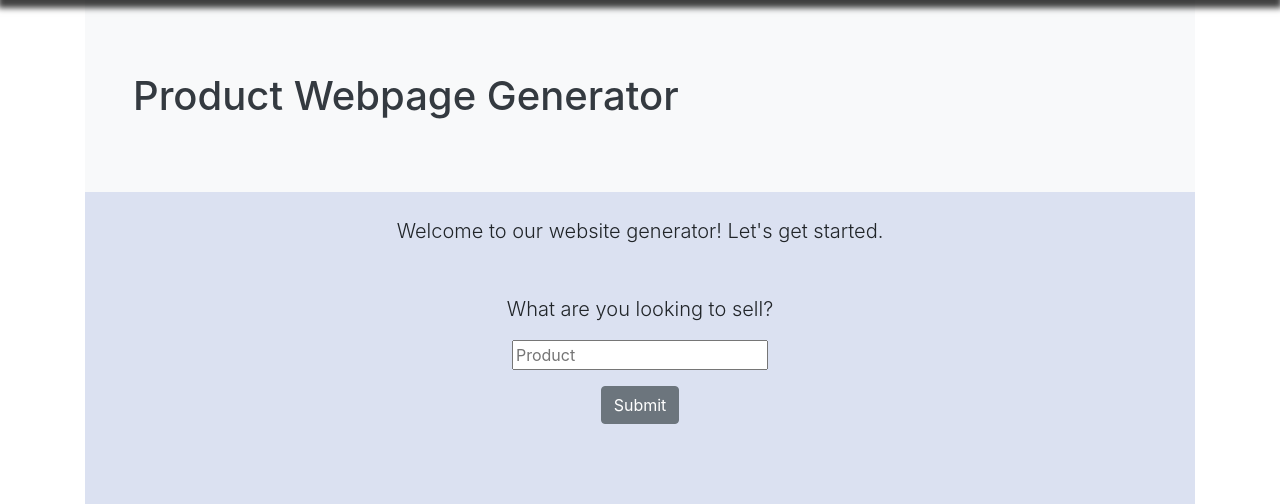
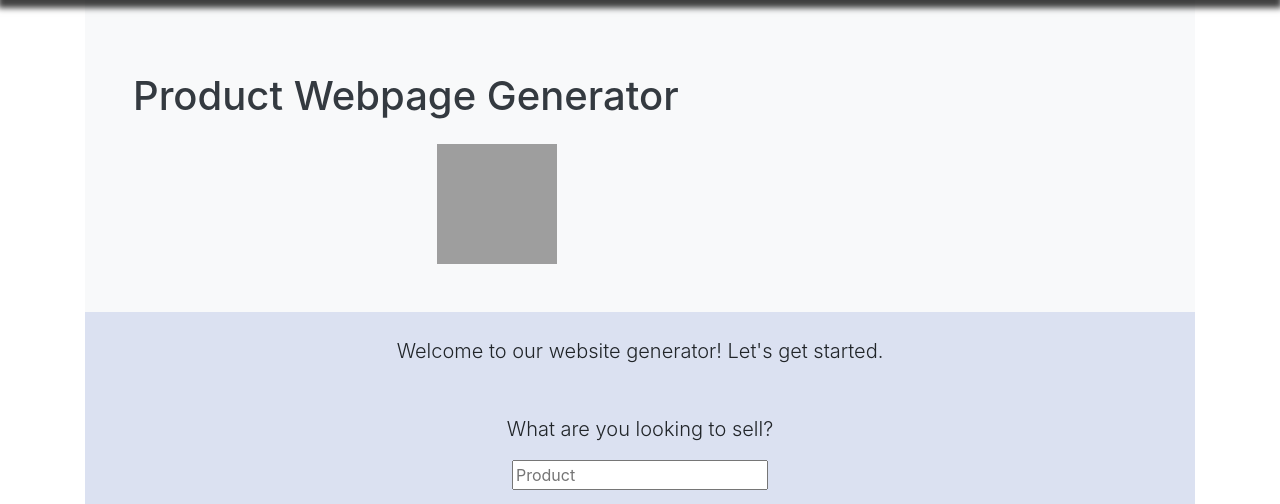
Before and after one commit to nidhisunil/product-website-generator, a Flask app: page / in a window 1280 px wide. Shown: the part 56-560 px from the top of the page. Run offline with Flask 2, Linux system fonts and the light colour scheme; some libraries are stand-ins or nearby versions; grey boxes are pictures that could not be loaded.

Commit message:
added image

```diff
--- a/Final Submission App/server.py
+++ b/Final Submission App/server.py
@@ -7,7 +7,7 @@ import time
 import openai
 import ipywidgets as widgets
 import textwrap as tw
-openai.api_key = ""
+openai.api_key = "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"
 import re
 
 app = Flask(__name__)
--- a/Final Submission App/static/styles/main.css
+++ b/Final Submission App/static/styles/main.css
@@ -13,3 +13,7 @@
     -moz-box-shadow: 0px 6px 6px 2px rgba(0,0,0,0.75);
     box-shadow: 0px 6px 6px 2px rgba(0,0,0,0.75);
   }
+img{
+  display: inline;
+  margin-left: 30%;
+}
--- a/Final Submission App/templates/layout.html
+++ b/Final Submission App/templates/layout.html
@@ -29,6 +29,7 @@
     <div class="container">
         <div class="p-5 bg-light">
             <h1 class="my-4 text-dark">Product Webpage Generator</h1>
+            <img src="https://images.unsplash.com/photo-1486312338219-ce68d2c6f44d?ixlib=rb-4.0.3&ixid=MnwxMjA3fDB8MHxwaG90by1wYWdlfHx8fGVufDB8fHx8&auto=format&fit=crop&w=2072&q=80" height="120" width="120" alt="website-image">
         </div>
         <div class="container_body">
             {% block content %}
```
Also changed, not shown: Final Submission App/static/images/site.jpg (added), Final Submission App/templates/index.html (line endings or trailing spaces).
